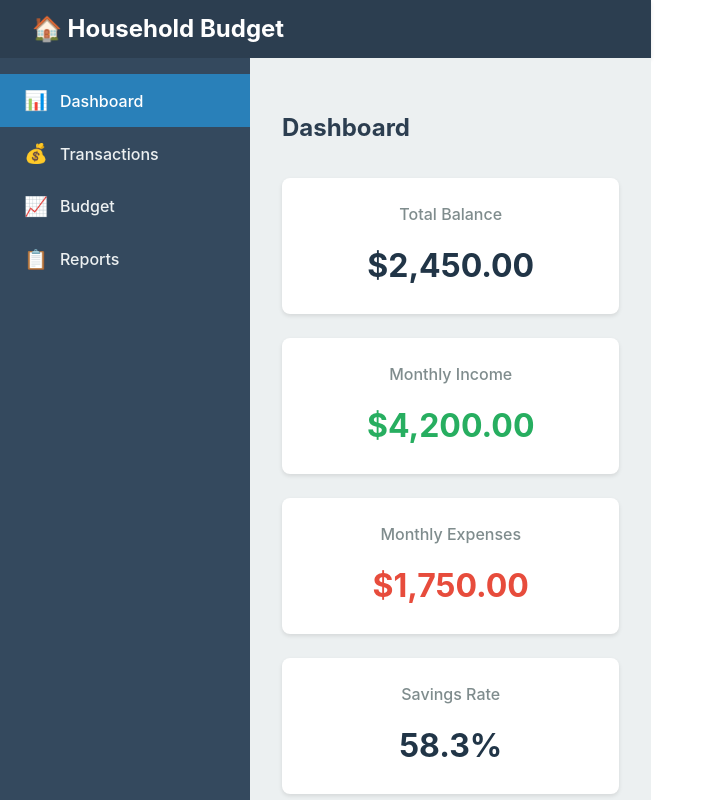
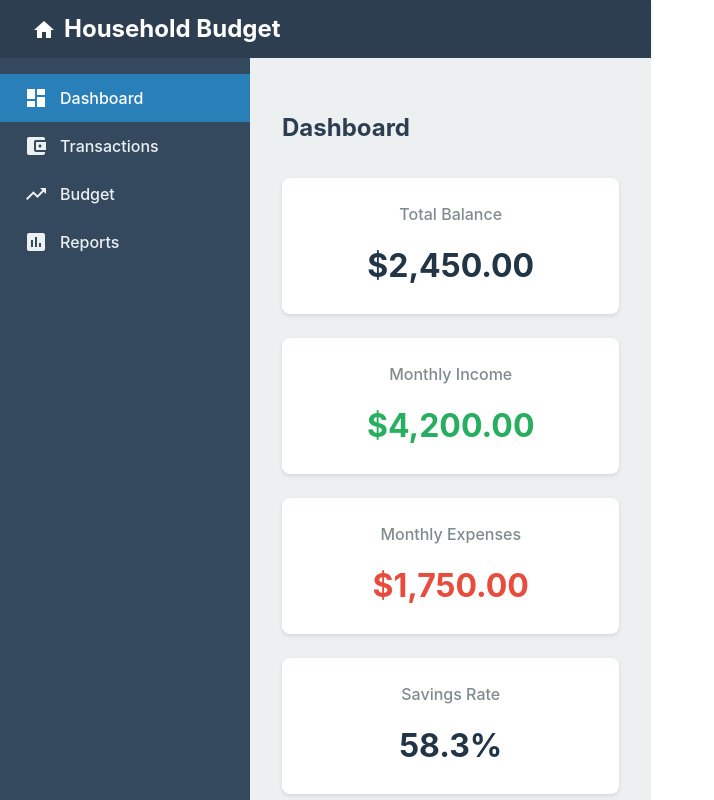
Before and after one commit to asaponhi/household-budget-app-react, a React (Vite) app: page / in a window 1280 px wide. Shown: the whole page, without its empty margins (0-714 px from the left). Built offline with nearby package versions, Linux system fonts and the light colour scheme.

Commit message:
style: run ESLint and fix code formatting

```diff
--- a/src/components/Layout.css
+++ b/src/components/Layout.css
@@ -62,6 +62,9 @@
 .nav-icon {
   margin-right: 0.75rem;
   font-size: 1.2rem;
+  display: flex;
+  align-items: center;
+  justify-content: center;
 }
 
 .content {
--- a/src/components/Layout.tsx
+++ b/src/components/Layout.tsx
@@ -1,5 +1,12 @@
 import React from 'react';
 import { Link, useLocation } from 'react-router-dom';
+import {
+  Dashboard as DashboardIcon,
+  AccountBalanceWallet as TransactionsIcon,
+  TrendingUp as BudgetIcon,
+  Assessment as ReportsIcon,
+  Home as HomeIcon,
+} from '@mui/icons-material';
 import './Layout.css';
 
 interface LayoutProps {
@@ -10,32 +17,40 @@ const Layout: React.FC<LayoutProps> = ({ children }) => {
   const location = useLocation();
 
   const navItems = [
-    { path: '/', label: 'Dashboard', icon: '📊' },
-    { path: '/transactions', label: 'Transactions', icon: '💰' },
-    { path: '/budget', label: 'Budget', icon: '📈' },
-    { path: '/reports', label: 'Reports', icon: '📋' },
+    { path: '/', label: 'Dashboard', icon: DashboardIcon },
+    { path: '/transactions', label: 'Transactions', icon: TransactionsIcon },
+    { path: '/budget', label: 'Budget', icon: BudgetIcon },
+    { path: '/reports', label: 'Reports', icon: ReportsIcon },
   ];
 
   return (
     <div className="layout">
       <header className="header">
-        <h1>🏠 Household Budget</h1>
+        <h1>
+          <HomeIcon style={{ marginRight: '8px', verticalAlign: 'middle' }} />
+          Household Budget
+        </h1>
       </header>
 
       <div className="main-content">
         <nav className="sidebar">
           <ul className="nav-list">
-            {navItems.map(item => (
+            {navItems.map(item => {
+              const IconComponent = item.icon;
+              return (
                 <li key={item.path}>
                   <Link
                     to={item.path}
                     className={`nav-link ${location.pathname === item.path ? 'active' : ''}`}
                   >
-                  <span className="nav-icon">{item.icon}</span>
+                    <span className="nav-icon">
+                      <IconComponent />
+                    </span>
                     {item.label}
                   </Link>
                 </li>
-            ))}
+              );
+            })}
           </ul>
         </nav>
 
--- a/src/pages/NoMatch.tsx
+++ b/src/pages/NoMatch.tsx
@@ -1,4 +1,3 @@
-import React from 'react';
 import './Page.css';
 
 const NoMatch = () => {
```
Also changed, not shown: src/components/TestSnippets.tsx (+1 -6 lines). Lines whose indentation alone changed are shown as unchanged.
